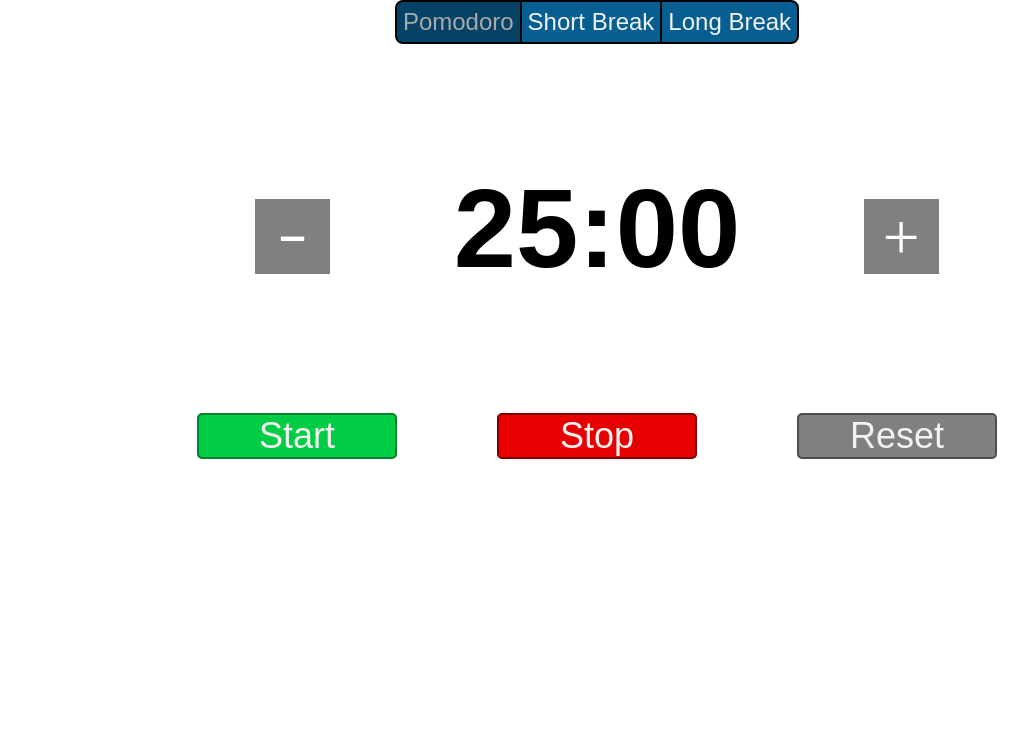
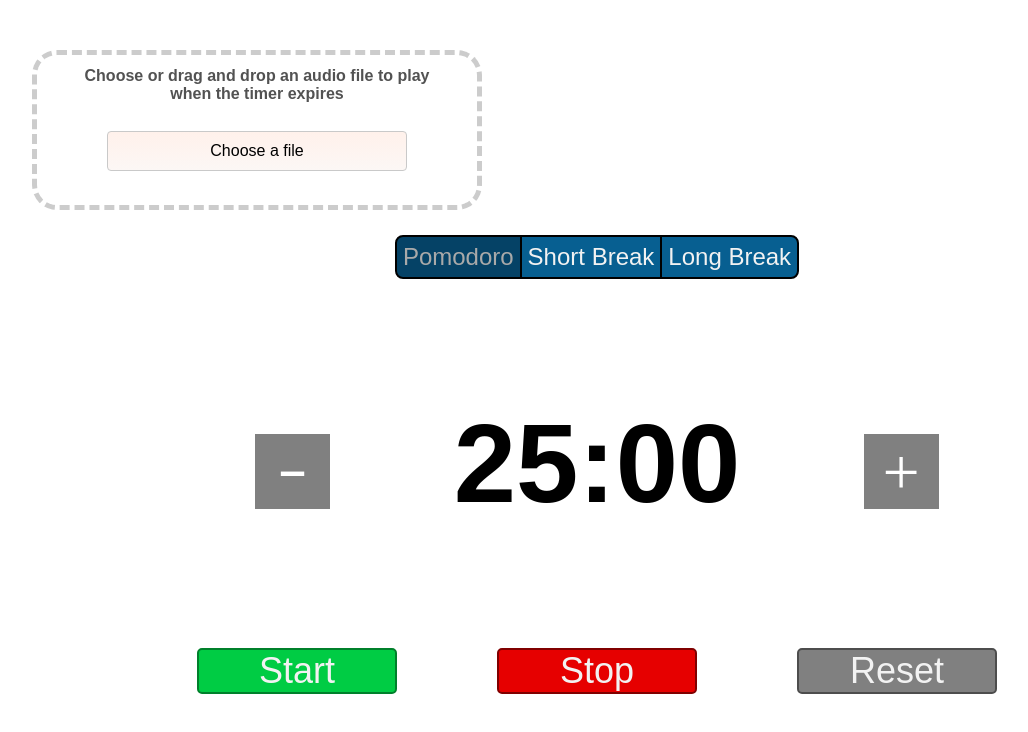
Before and after one commit to PanosPHL/spotify-react-pomodoro-timer, a React (Create React App) app: page / in a window 1280 px wide. Shown: the top 732 px of the page, without its empty margins (43-1071 px from the left). Built offline with nearby package versions, Linux system fonts and the light colour scheme.

Commit message:
Completed total site clone

```diff
--- a/src/App.js
+++ b/src/App.js
@@ -2,14 +2,18 @@
 import TimerAndButtons from './components/TimerAndButtons';
 import TopButtons from './components/TopButtons';
 import BottomButtons from './components/BottomButtons';
+import AudioUpload from './components/AudioUpload';
 
 function App() {
   return (
+    <>
+    <AudioUpload />
     <div id='center-screen'>
       <TopButtons />
       <TimerAndButtons />
       <BottomButtons />
     </div>
+    </>
   );
 }
 
--- a/src/AppWithContext.js
+++ b/src/AppWithContext.js
@@ -28,7 +28,6 @@
     }
 
     componentDidMount() {
-        // this.startTimer();
     }
 
     startTimer = () => {
@@ -82,8 +81,13 @@
 
         this.interval = setInterval(() => {
             if (this.state.time === 0) {
+                try {
+                    this.state.audio.file.play();
                     this.stopTimer();
                     return;
+                } catch (e) {
+                    alert('There was an issue playing your audio file! Please provide one.')
+                }
             }
 
             this.setState({ time: this.state.time - 1 });
@@ -114,15 +118,15 @@
         }
     }
 
-    updateAudio(file) {
+    updateAudio = (file) => {
         let url = URL.createObjectURL(file);
-        this.setState({ audio: url });
+        let audio = new Audio(url);
+        this.setState({ audio: { file: audio, updateAudio: this.updateAudio }});
     }
 
     render() {
         const timeState = Object.assign({}, this.state);
         delete timeState.audio;
-
 
         return (
             <TimerContext.Provider value={timeState}>
--- /dev/null
+++ b/src/components/AudioUpload.js
@@ -0,0 +1,62 @@
+import React from 'react';
+import AudioContext from '../contexts/AudioContext';
+
+const AudioUpload = () => {
+    return (
+        <AudioContext.Consumer>
+            {({ file, updateAudio }) => {
+                window.addEventListener('drop', event => {
+                    event.preventDefault();
+                });
+
+                window.addEventListener('dragover', event => {
+                    event.preventDefault();
+                });
+
+                const handleFileChange = (event) => {
+                    const file = document.querySelector('#audio-file').files[0];
+                    updateAudio(file);
+                    document.querySelector('label').innerText = `Chosen file: ${file.name}`;
+                }
+
+                const handleDragEnter = (event) => {
+                    event.stopPropagation();
+                    event.preventDefault();
+                    const dropZone = document.querySelector('#audio-upload');
+                    dropZone.setAttribute('class', 'dragHover');
+                    const label = document.querySelector('label');
+                    label.classList.add('no-events');
+
+                    dropZone.addEventListener('dragleave', event => {
+                        event.stopPropagation();
+                        event.preventDefault();
+                        dropZone.classList.remove('dragHover');
+                        label.classList.remove('no-events');
+                    });
+                }
+
+                const handleDrop = (event) => {
+                    event.stopPropagation();
+                    event.preventDefault();
+
+                    document.querySelector('#audio-upload').classList.remove('dragHover');
+                    document.querySelector('label').classList.remove('no-events');
+
+                    const file = event.dataTransfer.files[0];
+                    updateAudio(file);
+                    document.querySelector('label').innerText = `Chosen file: ${file.name}`;
+                }
+
+                return (
+                    <section id="audio-upload" onDragEnter={handleDragEnter} onDrop={handleDrop}>
+                        <h3 id="upload-header" className="no-events">Choose or drag and drop an audio file to play when the timer expires</h3>
+                        <input type="file" id="audio-file" accept="audio/*" className="hidden no-events" onChange={handleFileChange} />
+                        <label htmlFor="audio-file">Choose a file</label>
+                    </section>
+                )
+            }}
+        </AudioContext.Consumer>
+    )
+}
+
+export default AudioUpload;
--- a/src/index.css
+++ b/src/index.css
@@ -262,13 +262,6 @@
     color: #525252;
 }
 
-#audio-file {
-    display: block;
-    margin: 1em 0 0 3em;
-    font-family: "Raleway", sans-serif;
-    color: #525252;
-}
-
 #audio-file:focus {
     outline: none;
 }
@@ -281,19 +274,25 @@
 }
 
 .hidden {
-    opacity: 0;
+    display: none;
 }
 
 label {
-    margin-left: 36%;
+    display: block;
+    margin: 28px auto 0 auto;
+    text-align: center;
     border: 1px solid #c9c9c9;
     padding: 10px;
     border-radius: 4px;
     background: linear-gradient(#fff1eb, #fcf7f5);
-    max-width: 500px;
+    max-width: 300px;
     font-family: "Raleway", sans-serif;
 }
 
 label:active {
     filter: brightness(70%);
 }
+
+.no-events {
+    pointer-events: none;
+}
```
Lines whose indentation alone changed are shown as unchanged.
